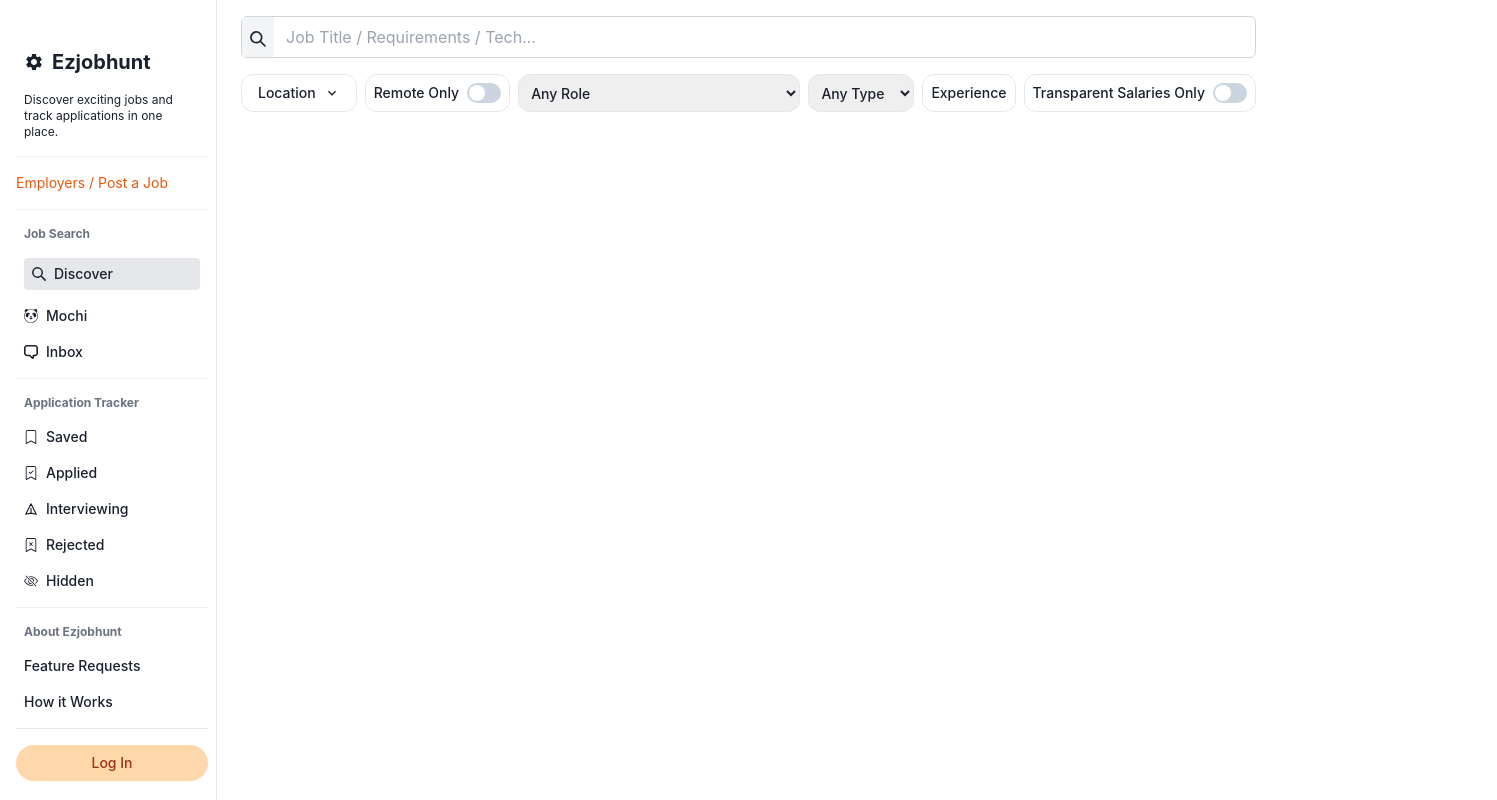
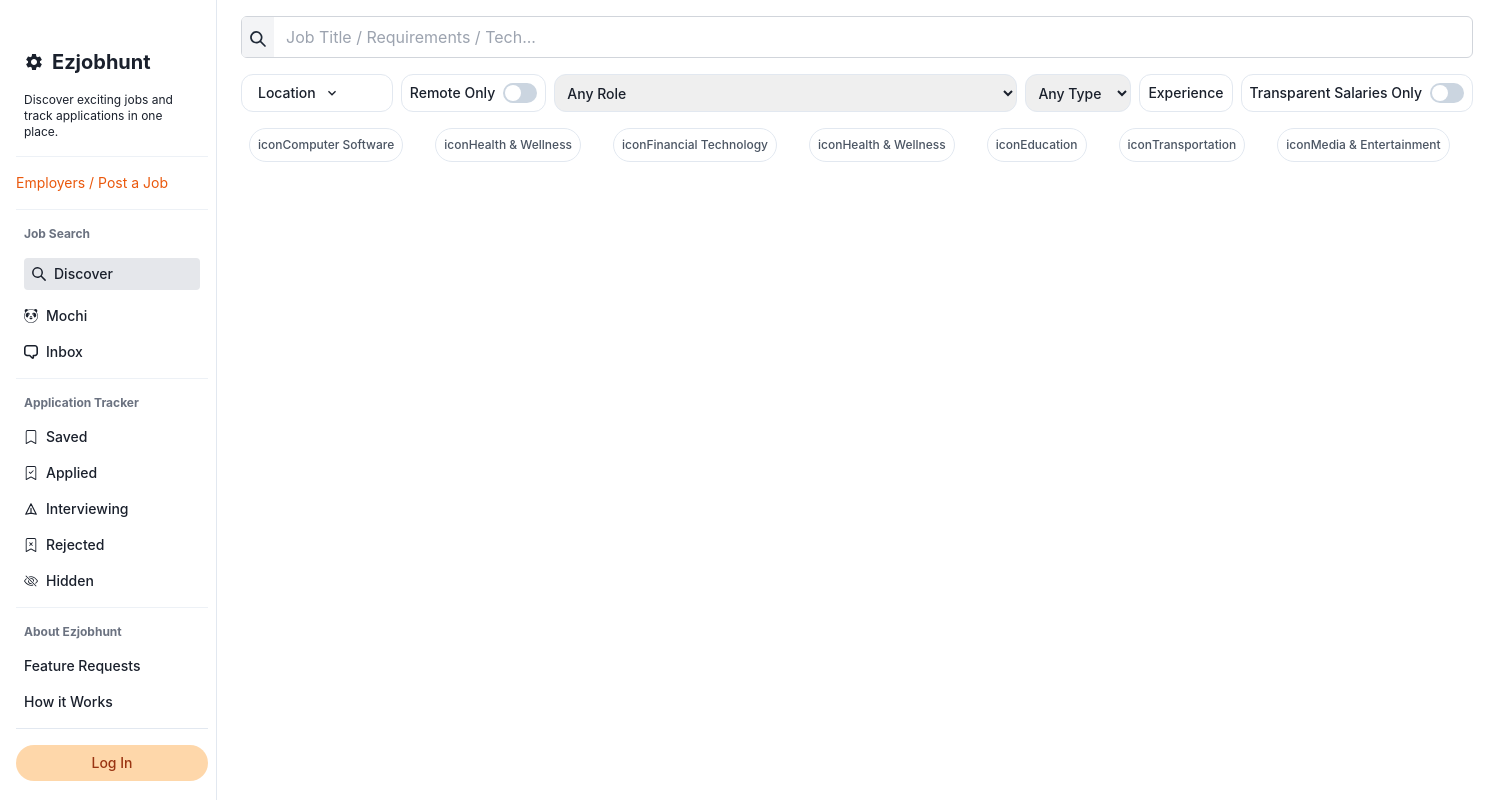
Before and after one commit to MichaelSukkiSong/Ezjobhunt-react, a React (Create React App) app: page / in a window 1280 px wide. Shown: the whole page, 1497 px wide, since content can reach past the window. Built offline with nearby package versions, Linux system fonts and the light colour scheme.

Commit message:
added button nav bar

```diff
--- a/src/components/MainPanel.js
+++ b/src/components/MainPanel.js
@@ -121,28 +121,93 @@ const MainPanel = () => {
             </div>
           </div>
           <div className="flex items-center my-2 mb-4 ml-2 space-x-4">
-            <div>
-              <div>
-                <button></button>
-                <button></button>
-                <button></button>
-                <button></button>
-                <button></button>
-                <button></button>
-                <button></button>
-                <button></button>
-                <button></button>
-                <button></button>
-                <button></button>
-                <button></button>
-                <button></button>
-                <button></button>
-                <button></button>
-                <button></button>
-                <button></button>
-                <button></button>
-                <button></button>
-                <button></button>
+            <div className="flex-auto flex items-center justify-center overflow-hidden">
+              <div className="flex space-x-4 lg:space-x-8 overflow-x-scroll hide-scrollbar ">
+                <button className="flex flex-none items-center space-x-2 p-2 rounded-full text-xs font-medium text-gray-600 bg-white border">
+                  icon
+                  <span>Computer Software</span>
+                </button>
+                <button className="flex flex-none items-center space-x-2 p-2 rounded-full text-xs font-medium text-gray-600 bg-white border">
+                  icon
+                  <span>Health & Wellness</span>
+                </button>
+                <button className="flex flex-none items-center space-x-2 p-2 rounded-full text-xs font-medium text-gray-600 bg-white border">
+                  icon
+                  <span>Financial Technology</span>
+                </button>
+                <button className="flex flex-none items-center space-x-2 p-2 rounded-full text-xs font-medium text-gray-600 bg-white border">
+                  icon
+                  <span>Health & Wellness</span>
+                </button>
+                <button className="flex flex-none items-center space-x-2 p-2 rounded-full text-xs font-medium text-gray-600 bg-white border">
+                  icon
+                  <span>Education</span>
+                </button>
+                <button className="flex flex-none items-center space-x-2 p-2 rounded-full text-xs font-medium text-gray-600 bg-white border">
+                  icon
+                  <span>Transportation</span>
+                </button>
+                <button className="flex flex-none items-center space-x-2 p-2 rounded-full text-xs font-medium text-gray-600 bg-white border">
+                  icon
+                  <span>Media & Entertainment</span>
+                </button>
+                <button className="flex flex-none items-center space-x-2 p-2 rounded-full text-xs font-medium text-gray-600 bg-white border">
+                  icon
+                  <span>E-Commerce</span>
+                </button>
+                <button className="flex flex-none items-center space-x-2 p-2 rounded-full text-xs font-medium text-gray-600 bg-white border">
+                  icon
+                  <span>Blockchain</span>
+                </button>
+                <button className="flex flex-none items-center space-x-2 p-2 rounded-full text-xs font-medium text-gray-600 bg-white border">
+                  icon
+                  <span>AI/ML</span>
+                </button>
+                <button className="flex flex-none items-center space-x-2 p-2 rounded-full text-xs font-medium text-gray-600 bg-white border">
+                  icon
+                  <span>Food</span>
+                </button>
+                <button className="flex flex-none items-center space-x-2 p-2 rounded-full text-xs font-medium text-gray-600 bg-white border">
+                  icon
+                  <span>Non-Profit</span>
+                </button>
+                <button className="flex flex-none items-center space-x-2 p-2 rounded-full text-xs font-medium text-gray-600 bg-white border">
+                  icon
+                  <span>Government</span>
+                </button>
+                <button className="flex flex-none items-center space-x-2 p-2 rounded-full text-xs font-medium text-gray-600 bg-white border">
+                  icon
+                  <span>Biotechnology</span>
+                </button>
+                <button className="flex flex-none items-center space-x-2 p-2 rounded-full text-xs font-medium text-gray-600 bg-white border">
+                  icon
+                  <span>Cybersecurity</span>
+                </button>
+                <button className="flex flex-none items-center space-x-2 p-2 rounded-full text-xs font-medium text-gray-600 bg-white border">
+                  icon
+                  <span>Legal</span>
+                </button>
+                <button className="flex flex-none items-center space-x-2 p-2 rounded-full text-xs font-medium text-gray-600 bg-white border">
+                  icon
+                  <span>Insurance</span>
+                </button>
+                <button className="flex flex-none items-center space-x-2 p-2 rounded-full text-xs font-medium text-gray-600 bg-white border">
+                  icon
+                  <span>Telecommunications</span>
+                </button>
+                <button className="flex flex-none items-center space-x-2 p-2 rounded-full text-xs font-medium text-gray-600 bg-white border">
+                  icon
+                  <span>Climate Tech</span>
+                </button>
+                <button className="flex flex-none items-center space-x-2 p-2 rounded-full text-xs font-medium text-gray-600 bg-white border">
+                  icon
+                  <span>Real Estate & Construction</span>
+                </button>
+
+                <button className="flex flex-none items-center space-x-2 p-2 rounded-full text-xs font-medium text-gray-600 bg-white border">
+                  icon
+                  <span>Robotics</span>
+                </button>
               </div>
             </div>
           </div>
--- a/src/index.css
+++ b/src/index.css
@@ -15,3 +15,18 @@ code {
   font-family: source-code-pro, Menlo, Monaco, Consolas, 'Courier New',
     monospace;
 }
+
+@layer utilities {
+  @variants responsive {
+    /* Hide scrollbar for Chrome, Safari and Opera */
+    .hide-scrollbar::-webkit-scrollbar {
+      display: none;
+    }
+
+    /* Hide scrollbar for IE, Edge and Firefox */
+    .hide-scrollbar {
+      -ms-overflow-style: none; /* IE and Edge */
+      scrollbar-width: none; /* Firefox */
+    }
+  }
+}
```
